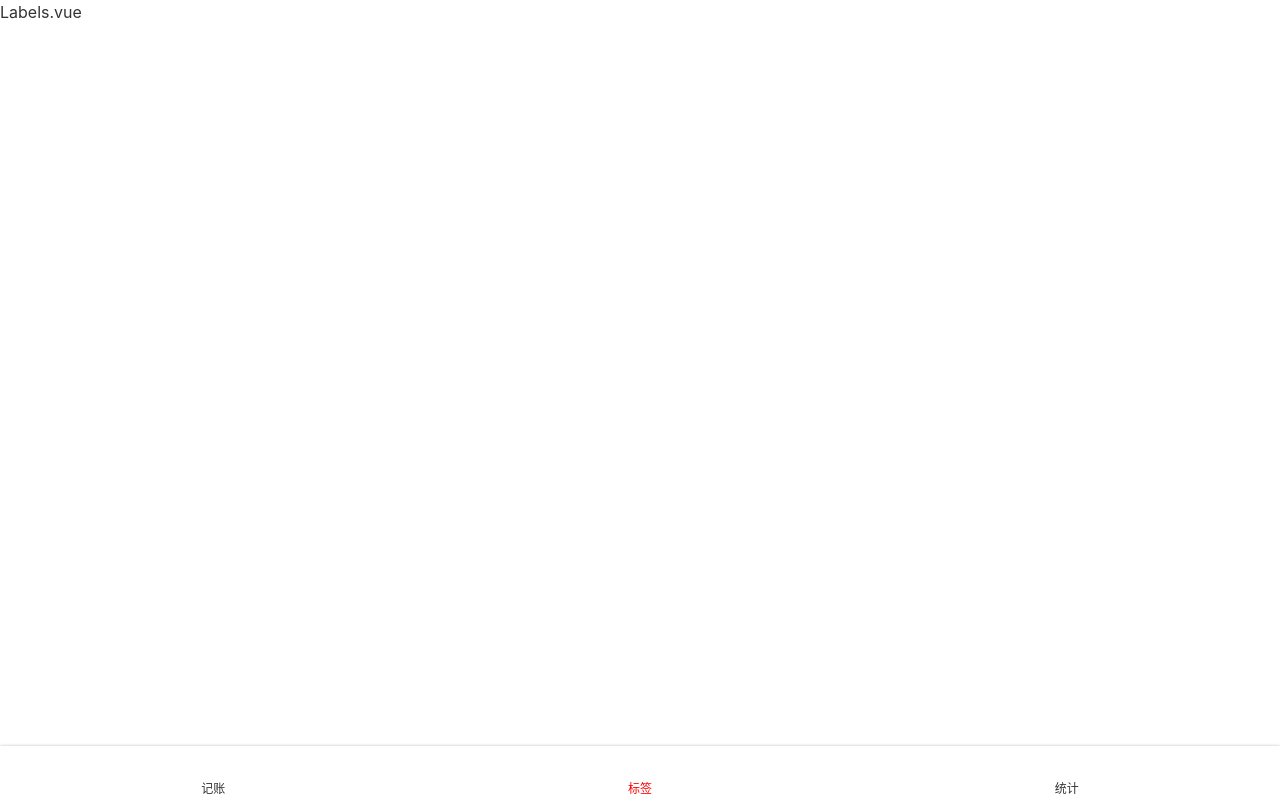
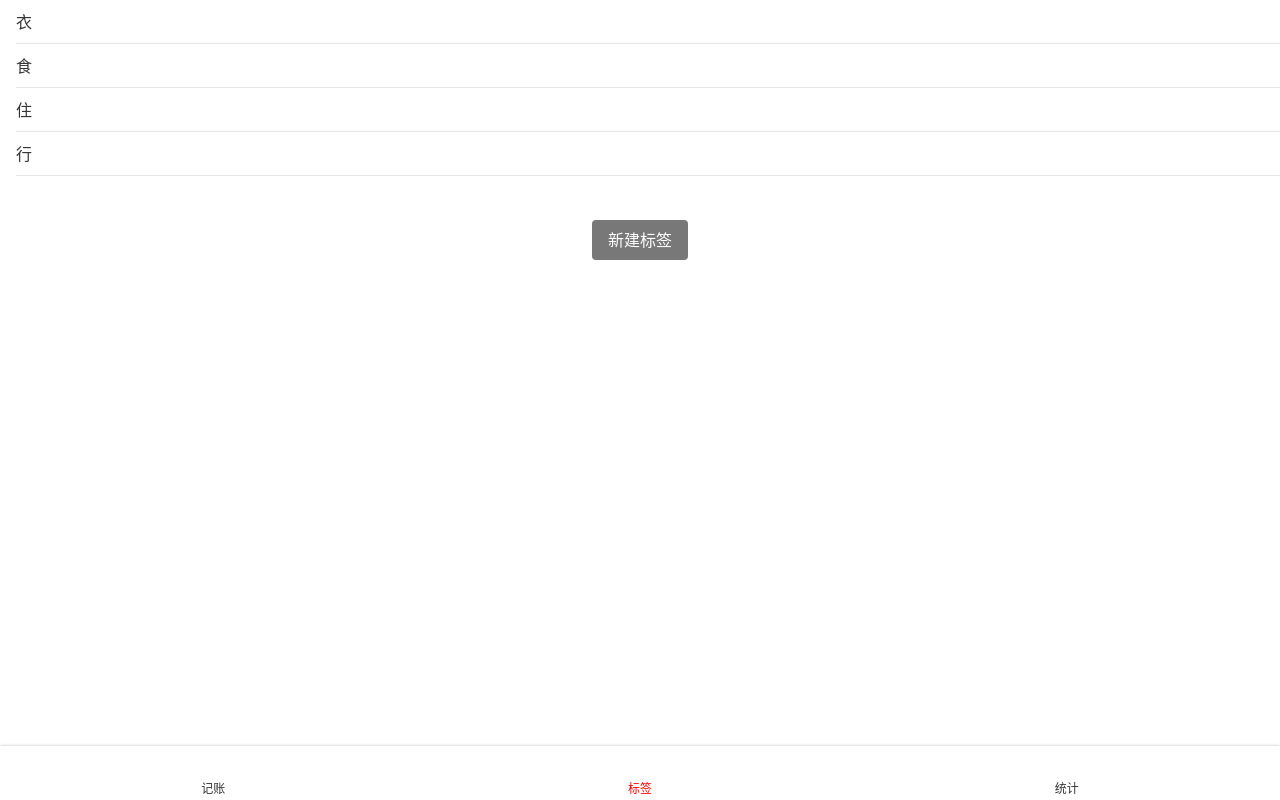
Before and after one commit to awttt/money, a Vue app: page /#/labels in a window 1280 px wide. Built offline with nearby package versions, Linux system fonts and the light colour scheme.

Commit message:
label 样式

```diff
--- a/src/views/Labels.vue
+++ b/src/views/Labels.vue
@@ -1,20 +1,71 @@
 <template>
-    <Layout>
-        <div>
-            <p>Labels.vue</p>
-        </div>
-    </Layout>
+  <Layout>
+    <ol class="tags">
+      <li>
+        <span>衣</span>
+        <Icon name="right"/>
+      </li>
+      <li>
+        <span>食</span>
+        <Icon name="right"/>
+      </li>
+      <li>
+        <span>住</span>
+        <Icon name="right"/>
+      </li>
+      <li>
+        <span>行</span>
+        <Icon name="right"/>
+      </li>
+    </ol>
+    <div class="createTag-wrapper">
+      <button class="createTag">
+        新建标签
+      </button>
+    </div>
+  </Layout>
 </template>
 
 <script lang="ts">
 
 
-    export default {
-        name: 'Labels',
+  export default {
+    name: 'Labels',
 
-    }
+  };
 </script>
 
-<style scoped>
+<style lang="scss" scoped>
+  .tags {
+    background: white;
+    font-size: 16px;
+    padding-left: 16px;
+    > li {
+      min-height: 44px;
+      display: flex;
+      align-items: center;
+      justify-content: space-between;
+      border-bottom: 1px solid #e6e6e6;
+      svg{
+        width: 18px;
+        height: 18px;
+        color: #666;
+        margin-right: 16px;
+      }
+    }
+  }
+  .createTag{
+    background: #787878;
+    color: white;
+    border-radius: 4px;
+    border: none;
+    height: 40px;
+    padding: 0 16px;
+    &-wrapper{
+      text-align: center;
+      padding: 16px;
+      margin-top: 44-16px;
+    }
 
+  }
 </style>
```
Also changed, not shown: src/assets/icons/right.svg (added).
